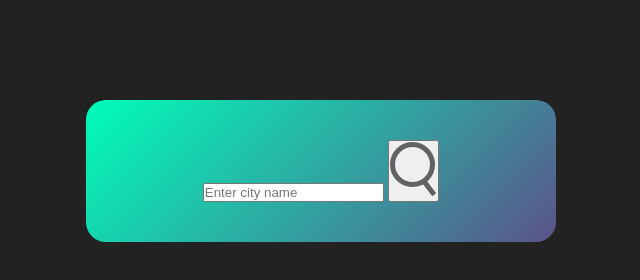
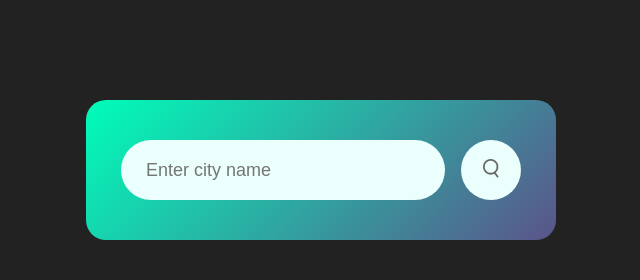
Before and after one commit to mprusac/weather-app, a plain HTML site: page index.html in a window 1280 px wide. Shown: the whole page, without its empty margins (319-959 px from the left). Drawn offline with Linux system fonts and the light colour scheme.

Commit message:
Dodan CSS na tražilicu i gumb za pretraživanje

```diff
--- a/style.css
+++ b/style.css
@@ -22,5 +22,39 @@ body {
   border-radius: 20px;
   padding: 40px 35px;
   text-align: center;
+}
+
+.search {
+  width: 100%;
+  display: flex;
+  align-items: center;
+  justify-content: space-between;
+}
+
+.search input {
+  border: 0;
+  outline: 0;
+  background-color: #ebfffc;
+  color: #555;
+  padding: 10px 25px;
+  height: 60px;
+  border-radius: 30px;
+  flex: 1;
+  margin-right: 16px;
+  font-size: 18px;
+}
+
+.search button {
+  border: 0;
+  outline: 0;
+  background-color: #ebfffc;
+  border-radius: 50%;
+  width: 60px;
+  height: 60px;
+  cursor: pointer;
+}
+
+.search button img {
+  width: 16px;
 
 }
```
